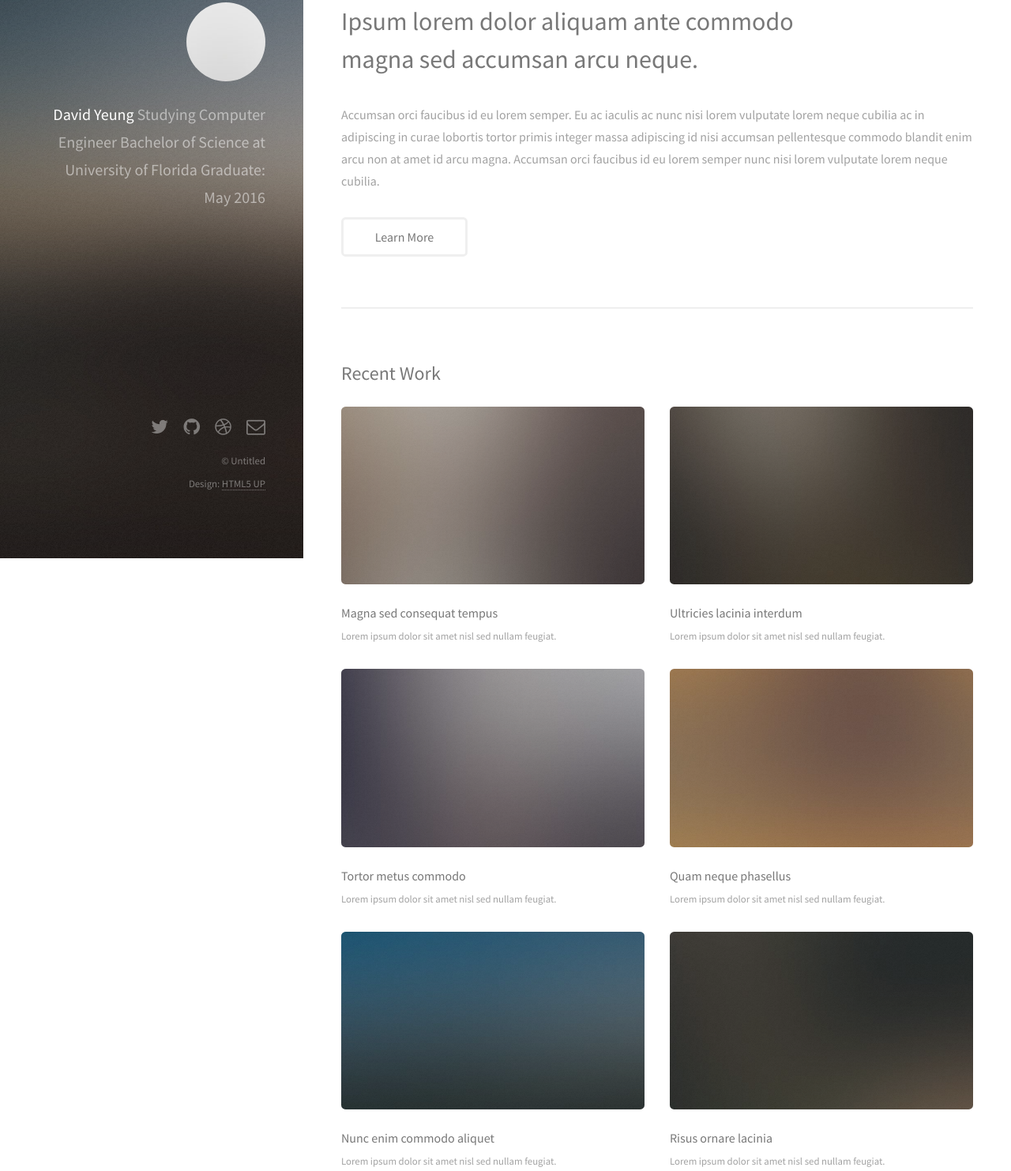
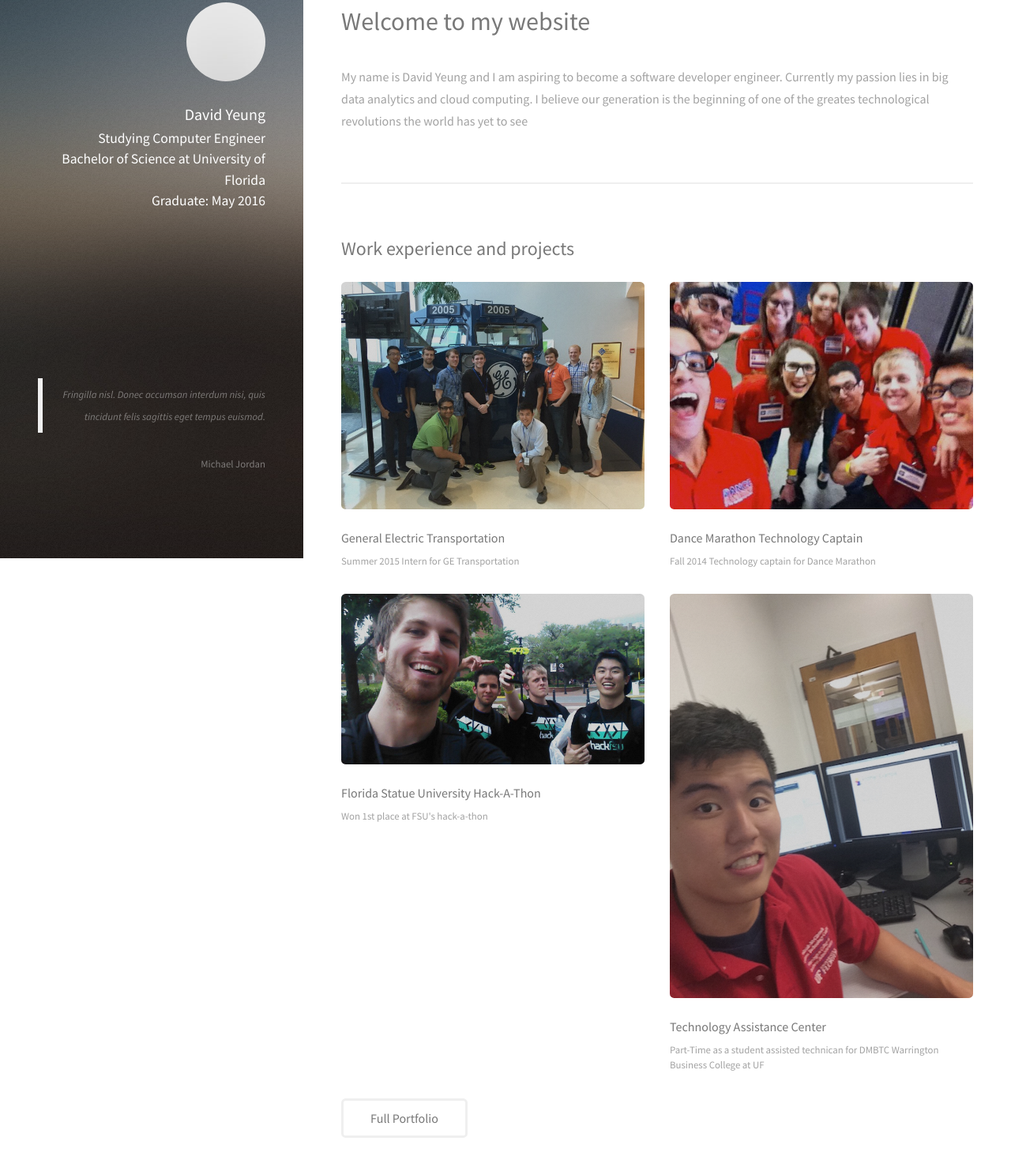
Before and after one commit to dyeung93/dyeung93.github.io, a plain HTML site: page temp/index.html in a window 1280 px wide. Shown: the part 93-1576 px from the top of the page at 79% size. Drawn offline with Linux system fonts and the light colour scheme.

Commit message:
added pictures and more information on website

```diff
--- a/temp/index.html
+++ b/temp/index.html
@@ -18,11 +18,11 @@
 		<!-- Header -->
 			<header id="header">
 				<a href="#" class="image avatar"><img src="images/avatar.jpg" alt="" /></a>
-				<h1><strong>David Yeung</strong><br />
-				Studying Computer Engineer<br />
+				<h1><strong>David Yeung</strong><h1><br />
+				<h4> Studying Computer Engineer<br />
 				Bachelor of Science at University of Florida <br />
 				Graduate: May 2016
-				</h1>
+				</h4>
 			</header>
 
 		<!-- Main -->
@@ -31,48 +31,38 @@
 				<!-- One -->
 					<section id="one">
 						<header class="major">
-							<h2>Ipsum lorem dolor aliquam ante commodo<br />
-							magna sed accumsan arcu neque.</h2>
+							<h2>Welcome to my website<br />
+							</h2>
 						</header>
-						<p>Accumsan orci faucibus id eu lorem semper. Eu ac iaculis ac nunc nisi lorem vulputate lorem neque cubilia ac in adipiscing in curae lobortis tortor primis integer massa adipiscing id nisi accumsan pellentesque commodo blandit enim arcu non at amet id arcu magna. Accumsan orci faucibus id eu lorem semper nunc nisi lorem vulputate lorem neque cubilia.</p>
-						<ul class="actions">
+						<p>My name is David Yeung and I am aspiring to become a software developer engineer. Currently my passion lies in big data analytics and cloud computing. I believe our generation is the beginning of one of the greates technological revolutions the world has yet to see</p>
+<!-- 						<ul class="actions">
 							<li><a href="#" class="button">Learn More</a></li>
 						</ul>
-					</section>
+ -->					</section>
 
 				<!-- Two -->
 					<section id="two">
-						<h2>Recent Work</h2>
+						<h2>Work experience and projects</h2>
 						<div class="row">
 							<article class="6u 12u$(xsmall) work-item">
-								<a href="images/fulls/01.jpg" class="image fit thumb"><img src="images/thumbs/01.jpg" alt="" /></a>
-								<h3>Magna sed consequat tempus</h3>
-								<p>Lorem ipsum dolor sit amet nisl sed nullam feugiat.</p>
+								<a href="images/fulls/01.jpg" class="image fit thumb"><img src="images/ex/GE.jpg" alt="" /></a>
+								<h3>General Electric Transportation</h3>
+								<p>Summer 2015 Intern for GE Transportation</p>
 							</article>
 							<article class="6u$ 12u$(xsmall) work-item">
-								<a href="images/fulls/02.jpg" class="image fit thumb"><img src="images/thumbs/02.jpg" alt="" /></a>
-								<h3>Ultricies lacinia interdum</h3>
-								<p>Lorem ipsum dolor sit amet nisl sed nullam feugiat.</p>
+								<a href="images/fulls/02.jpg" class="image fit thumb"><img src="images/ex/DM.jpg" alt="" /></a>
+								<h3>Dance Marathon Technology Captain</h3>
+								<p>Fall 2014 Technology captain for Dance Marathon</p>
 							</article>
 							<article class="6u 12u$(xsmall) work-item">
-								<a href="images/fulls/03.jpg" class="image fit thumb"><img src="images/thumbs/03.jpg" alt="" /></a>
-								<h3>Tortor metus commodo</h3>
-								<p>Lorem ipsum dolor sit amet nisl sed nullam feugiat.</p>
+								<a href="images/fulls/03.jpg" class="image fit thumb"><img src="images/ex/HACKFSU.jpg" alt="" /></a>
+								<h3>Florida Statue University Hack-A-Thon</h3>
+								<p>Won 1st place at FSU's hack-a-thon</p>
 							</article>
 							<article class="6u$ 12u$(xsmall) work-item">
-								<a href="images/fulls/04.jpg" class="image fit thumb"><img src="images/thumbs/04.jpg" alt="" /></a>
-								<h3>Quam neque phasellus</h3>
-								<p>Lorem ipsum dolor sit amet nisl sed nullam feugiat.</p>
-							</article>
-							<article class="6u 12u$(xsmall) work-item">
-								<a href="images/fulls/05.jpg" class="image fit thumb"><img src="images/thumbs/05.jpg" alt="" /></a>
-								<h3>Nunc enim commodo aliquet</h3>
-								<p>Lorem ipsum dolor sit amet nisl sed nullam feugiat.</p>
-							</article>
-							<article class="6u$ 12u$(xsmall) work-item">
-								<a href="images/fulls/06.jpg" class="image fit thumb"><img src="images/thumbs/06.jpg" alt="" /></a>
-								<h3>Risus ornare lacinia</h3>
-								<p>Lorem ipsum dolor sit amet nisl sed nullam feugiat.</p>
+								<a href="images/fulls/04.jpg" class="image fit thumb"><img src="images/ex/TAC.jpg" alt="" /></a>
+								<h3>Technology Assistance Center</h3>
+								<p>Part-Time as a student assisted technican for DMBTC Warrington Business College at UF</p>
 							</article>
 						</div>
 						<ul class="actions">
@@ -85,7 +75,7 @@
 						<h2>Get In Touch</h2>
 						<p>Accumsan pellentesque commodo blandit enim arcu non at amet id arcu magna. Accumsan orci faucibus id eu lorem semper nunc nisi lorem vulputate lorem neque lorem ipsum dolor.</p>
 						<div class="row">
-							<div class="8u 12u$(small)">
+							<!-- <div class="8u 12u$(small)">
 								<form method="post" action="#">
 									<div class="row uniform 50%">
 										<div class="6u 12u$(xsmall)"><input type="text" name="name" id="name" placeholder="Name" /></div>
@@ -96,7 +86,7 @@
 								<ul class="actions">
 									<li><input type="submit" value="Send Message" /></li>
 								</ul>
-							</div>
+							</div> -->
 							<div class="4u$ 12u$(small)">
 								<ul class="labeled-icons">
 									<li>
@@ -118,8 +108,7 @@
 						</div>
 					</section>
 
-				<!-- Four -->
-				<!--
+
 					<section id="four">
 						<h2>Elements</h2>
 
@@ -442,14 +431,10 @@ print 'It took ' + i + ' iterations to sort the deck.';</code></pre>
 
 		<!-- Footer -->
 			<footer id="footer">
-				<ul class="icons">
-					<li><a href="#" class="icon fa-twitter"><span class="label">Twitter</span></a></li>
-					<li><a href="#" class="icon fa-github"><span class="label">Github</span></a></li>
-					<li><a href="#" class="icon fa-dribbble"><span class="label">Dribbble</span></a></li>
-					<li><a href="#" class="icon fa-envelope-o"><span class="label">Email</span></a></li>
-				</ul>
+
 				<ul class="copyright">
-					<li>&copy; Untitled</li><li>Design: <a href="http://html5up.net">HTML5 UP</a></li>
+						<blockquote>Fringilla nisl. Donec accumsan interdum nisi, quis tincidunt felis sagittis eget tempus euismod. </blockquote>
+						<p>Michael Jordan</p>
 				</ul>
 			</footer>
 
```
